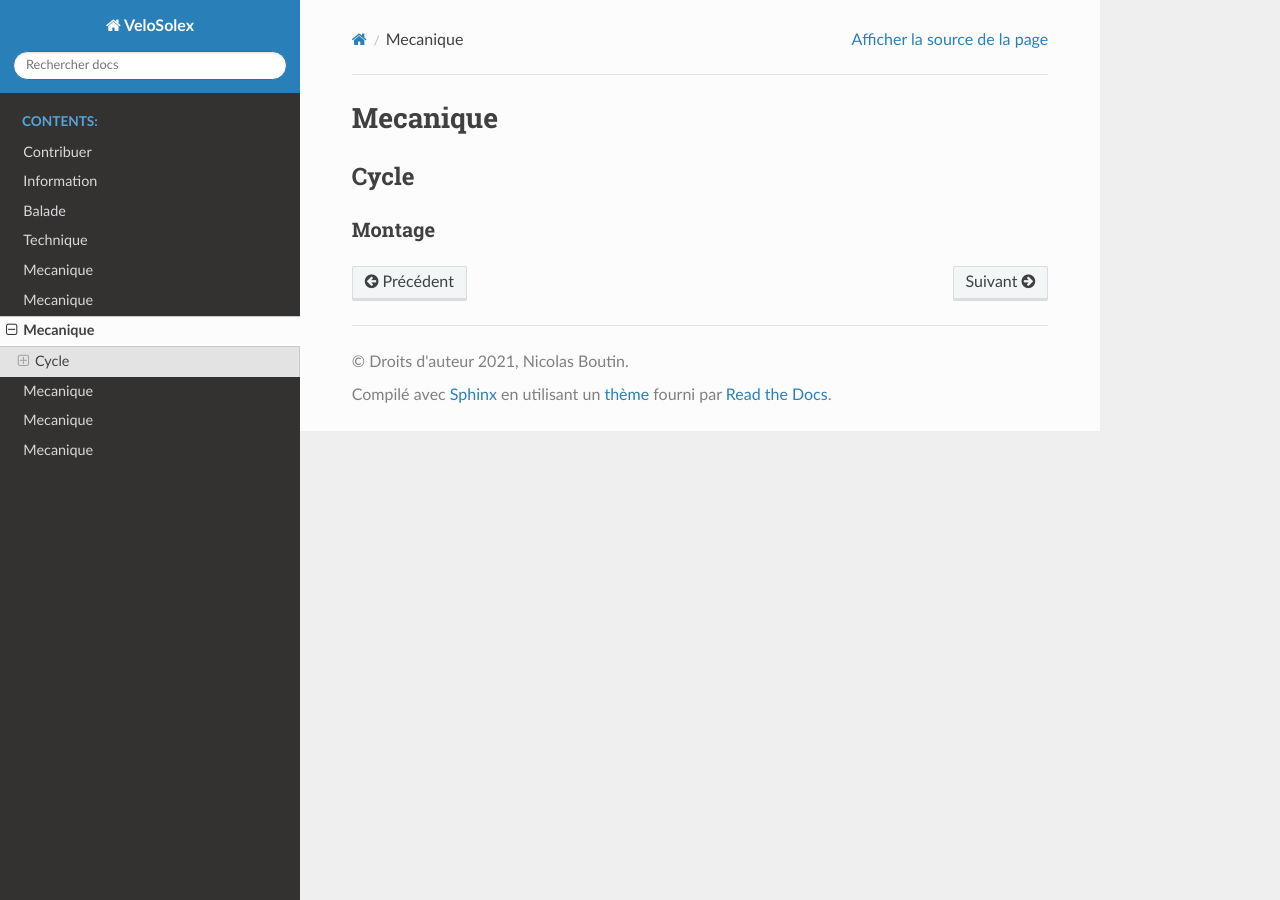
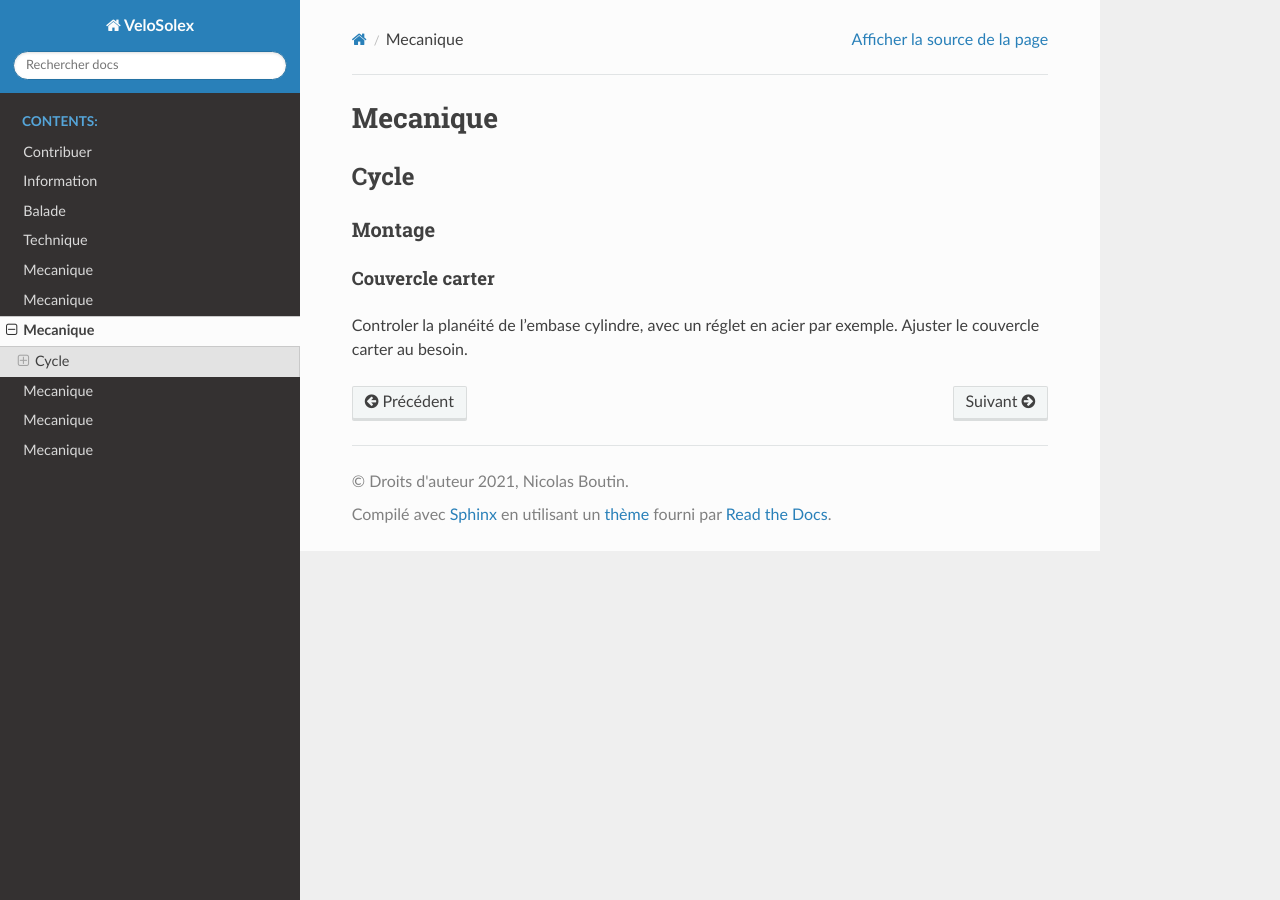
Before and after one commit to nboutin/velosolex, a Sphinx documentation site: the page built from docs/mecanique/cycle/montage.md, in a window 1280 px wide. Built offline with Sphinx 7.4.7 and the Read the Docs theme 2.0.0, drawn with Linux system fonts in a browser that asks for light colours.

Commit message:
Ajout dans les sections mecanique et technique

```diff
--- a/docs/mecanique/cycle/montage.md
+++ b/docs/mecanique/cycle/montage.md
@@ -1,3 +1,8 @@
 # Mecanique
 ## Cycle
 ### Montage
+
+#### Couvercle carter
+
+Controler la planéité de l'embase cylindre, avec un réglet en acier par exemple.
+Ajuster le couvercle carter au besoin.
```
Also changed, not shown: README.md (+5 -0 lines), docs/mecanique/moteur/moteur_amelioration.md (added, +11 -0 lines), docs/technique/chromes.md (added, +9 -0 lines), docs/technique/electrolyse.md (+2 -0 lines).
